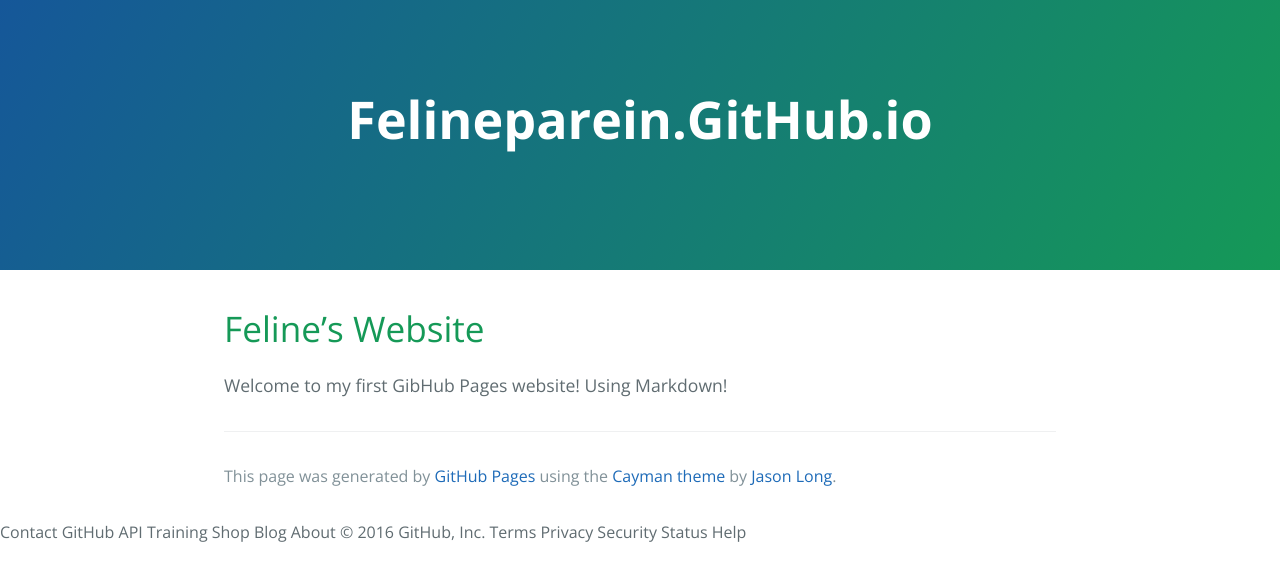
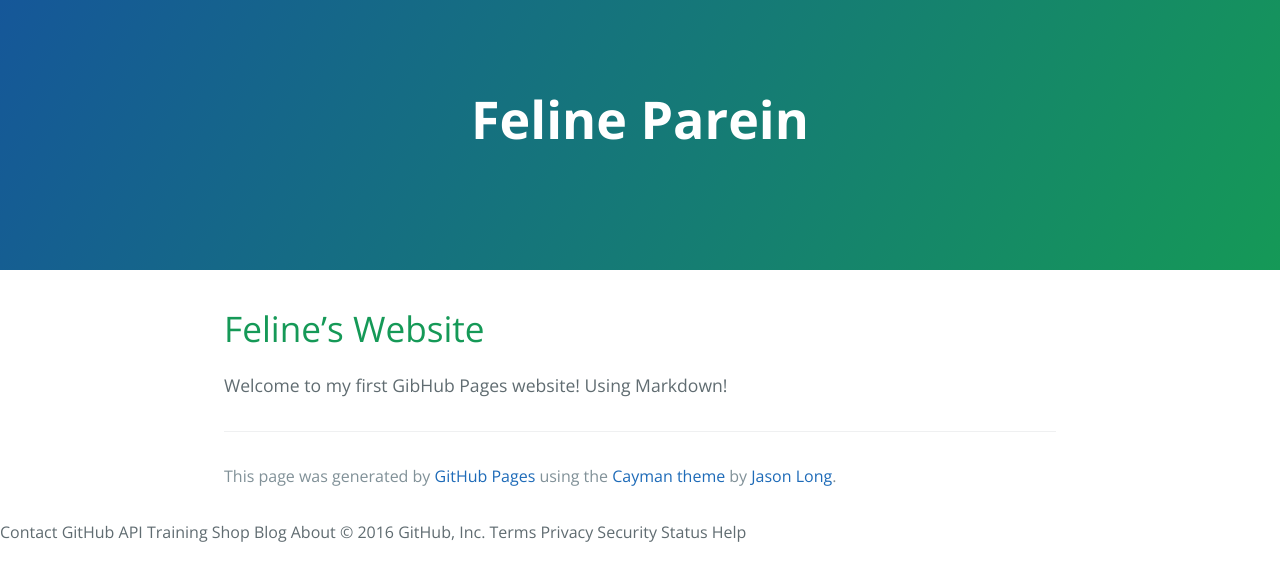
Before and after one commit to FelineParein/FelineParein.github.io, a Jekyll site: the page built from index.md, in a window 1280 px wide. Shown: the top 581 px of the page. Built offline with Jekyll 4.4.1, drawn with Linux system fonts in a browser that asks for light colours.

Commit message:
site.html

```diff
--- a/_layouts/site.html
+++ b/_layouts/site.html
@@ -11,7 +11,7 @@
   </head>
   <body>
     <section class="page-header">
-      <h1 class="project-name">Felineparein.GitHub.io</h1>
+      <h1 class="project-name">Feline Parein</h1>
       <h2 class="project-tagline"></h2>
     </section>
 
```
